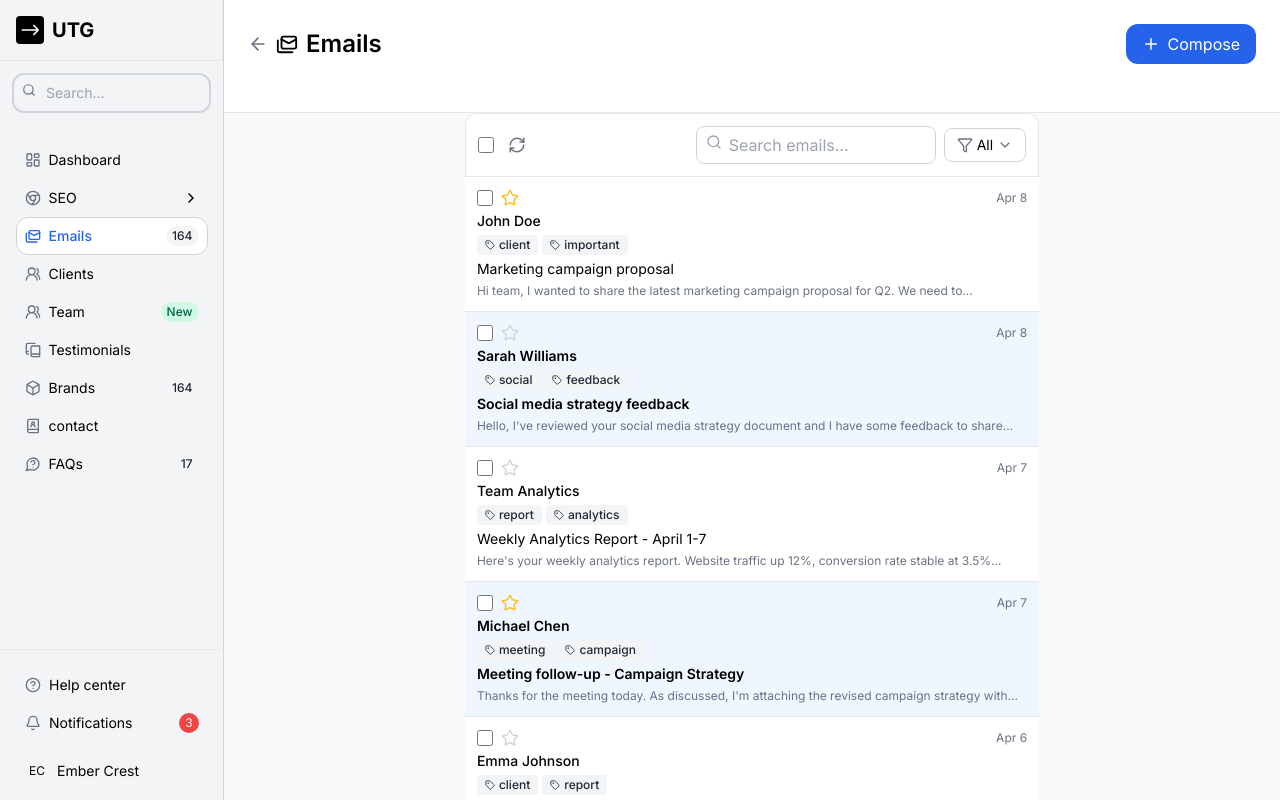
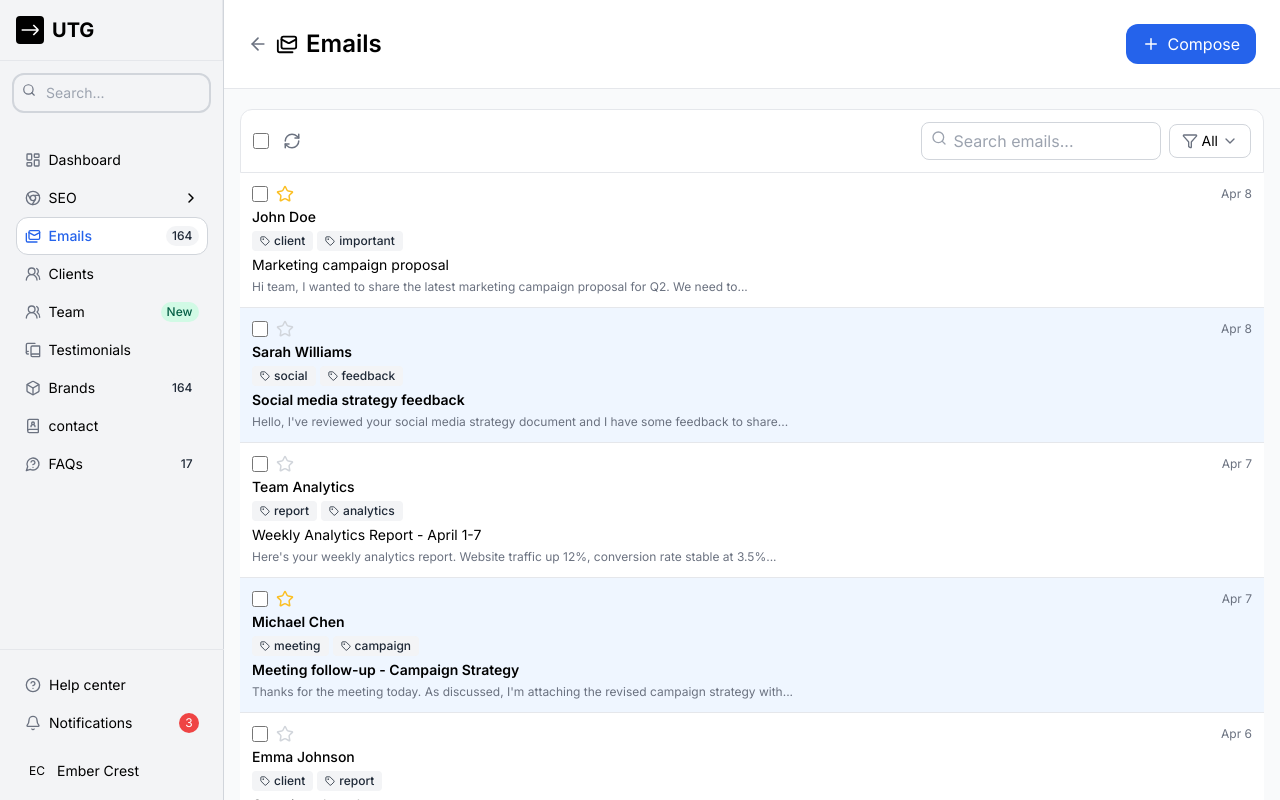
Before and after one commit to engmhisham/utg-dashboard, a Next.js app: page /emails in a window 1280 px wide. Built offline with nearby package versions, Linux system fonts and the light colour scheme.

Commit message:
add mb to all sticky headers and fix emails width

```diff
--- a/src/app/brands/page.tsx
+++ b/src/app/brands/page.tsx
@@ -123,7 +123,7 @@ export default function BrandsPage() {
 
       <main className="flex-1 overflow-y-auto">
         {/* Sticky Header (full width, no horizontal padding) */}
-        <div className="sticky top-0 z-10 bg-white border-b border-gray-200">
+        <div className="sticky top-0 z-10 bg-white border-b mb-5 border-gray-200">
           <div className="p-4 md:p-6">
             {isMobile ? (
               <div className="flex items-center justify-between">
--- a/src/app/clients/page.tsx
+++ b/src/app/clients/page.tsx
@@ -123,7 +123,7 @@ export default function ClientsPage() {
 
       <main className="flex-1 overflow-y-auto">
         {/* Sticky Header */}
-        <div className="sticky top-0 z-10 bg-white border-b border-gray-200">
+        <div className="sticky top-0 z-10 bg-white border-b mb-5 border-gray-200">
           <div className="p-4 md:p-6">
             {isMobile ? (
               <div className="flex items-center justify-between">
--- a/src/app/contact/page.tsx
+++ b/src/app/contact/page.tsx
@@ -113,7 +113,7 @@ export default function ContactPage() {
 
       <main className="flex-1 overflow-y-auto">
         {/* Sticky header without inline horizontal padding */}
-        <div className="sticky top-0 z-10 bg-white border-b border-gray-200">
+        <div className="sticky top-0 z-10 bg-white border-b mb-5 border-gray-200">
           {isMobile ? (
             <div className="flex items-center gap-2 p-3">
               <button
--- a/src/app/emails/page.tsx
+++ b/src/app/emails/page.tsx
@@ -205,7 +205,7 @@ export default function EmailsPage() {
 
       <main className="flex-1 flex flex-col overflow-y-auto">
         {/* Sticky Header (Full width, no container padding) */}
-        <div className="sticky top-0 z-10 bg-white border-b border-gray-200">
+        <div className="sticky top-0 z-10 bg-white border-b mb-5 border-gray-200">
           <div className="p-3 md:p-6">
             {isMobile ? (
               <div className="flex items-center justify-between">
@@ -243,7 +243,7 @@ export default function EmailsPage() {
                 </div>
               </div>
             ) : (
-              <div className="flex flex-col sm:flex-row items-start sm:items-center justify-between mb-6 gap-3">
+              <div className="flex flex-col sm:flex-row items-start sm:items-center justify-between gap-3">
                 <div className="flex items-center">
                   <Link href="/" className="text-gray-500 hover:text-gray-700 mr-2">
                     <ArrowLeft size={20} />
@@ -314,7 +314,7 @@ export default function EmailsPage() {
         )}
 
         {/* Content Container */}
-        <div className="mx-auto max-w-7xl px-4 pb-24 md:pb-6">
+        <div className="mx-auto min-w-full px-4 pb-24 md:pb-6">
           {/* Desktop Toolbar */}
           <div className="hidden md:flex flex-col sm:flex-row justify-between items-start sm:items-center gap-3 bg-white rounded-t-xl border border-gray-200 p-3 mb-0">
             <div className="flex items-center space-x-2">
--- a/src/app/team/page.tsx
+++ b/src/app/team/page.tsx
@@ -123,7 +123,7 @@ export default function TeamPage() {
 
       <main className="flex-1 overflow-y-auto">
         {/* Full‑width Sticky Header */}
-        <div className="sticky top-0 z-10 bg-white border-b border-gray-200">
+        <div className="sticky top-0 z-10 bg-white border-b mb-5 border-gray-200">
           <div className="p-4 md:p-6">
             {isMobile ? (
               <div className="flex items-center justify-between">
--- a/src/app/testimonials/page.tsx
+++ b/src/app/testimonials/page.tsx
@@ -137,7 +137,7 @@ export default function TestimonialsPage() {
       <Sidebar isOpen={sidebarOpen} toggleSidebar={() => setSidebarOpen(!sidebarOpen)} />
       <main className="flex-1 overflow-y-auto">
         {/* Full-width Sticky Header */}
-        <div className="sticky top-0 z-10 bg-white border-b border-gray-200">
+        <div className="sticky top-0 z-10 bg-white border-b mb-5 border-gray-200">
           <div className="p-4 md:p-6">
             {isMobile ? (
               <div className="flex items-center justify-between">
```
